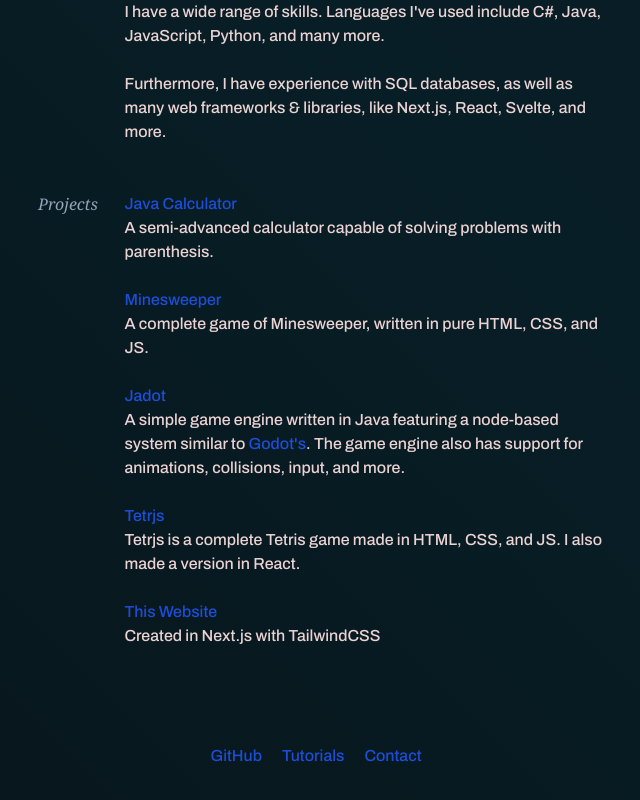
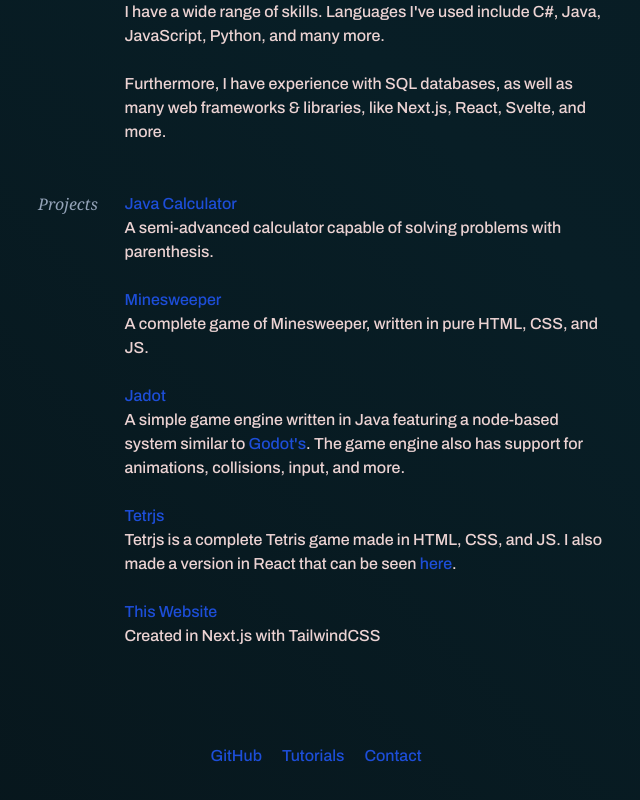
Before and after one commit to jcurtis06/jcurtis.io, a Next.js app: page / in a window 1280 px wide. Shown: the part 432-1232 px from the top of the page, without its empty margins (314-954 px from the left). Built offline with nearby package versions, Linux system fonts and the light colour scheme.

Commit message:
added retris link

```diff
--- a/pages/index.js
+++ b/pages/index.js
@@ -42,7 +42,7 @@ export default function Home() {
             <p>A simple game engine written in Java featuring a node-based system similar to <a target={"_blank"} rel={"noreferrer"} href='https://www.godotengine.org'>Godot&apos;s</a>. The game engine also has support for animations, collisions, input, and more.</p>
             <br></br>
             <p><a href='https://tetrjs.netlify.app/' target={"_blank"} rel={"noreferrer"}>Tetrjs</a></p>
-            <p>Tetrjs is a complete Tetris game made in HTML, CSS, and JS. I also made a version in React.</p>
+            <p>Tetrjs is a complete Tetris game made in HTML, CSS, and JS. I also made a version in React that can be seen <a href='https://github.com/jcurtis06/retris' target={"_blank"} rel={"noreferrer"}>here</a>.</p>
             <br></br>
             <p><a href='https://tetrjs.netlify.app/' target={"_blank"} rel={"noreferrer"}>This Website</a></p>
             <p>Created in Next.js with TailwindCSS</p>
```
